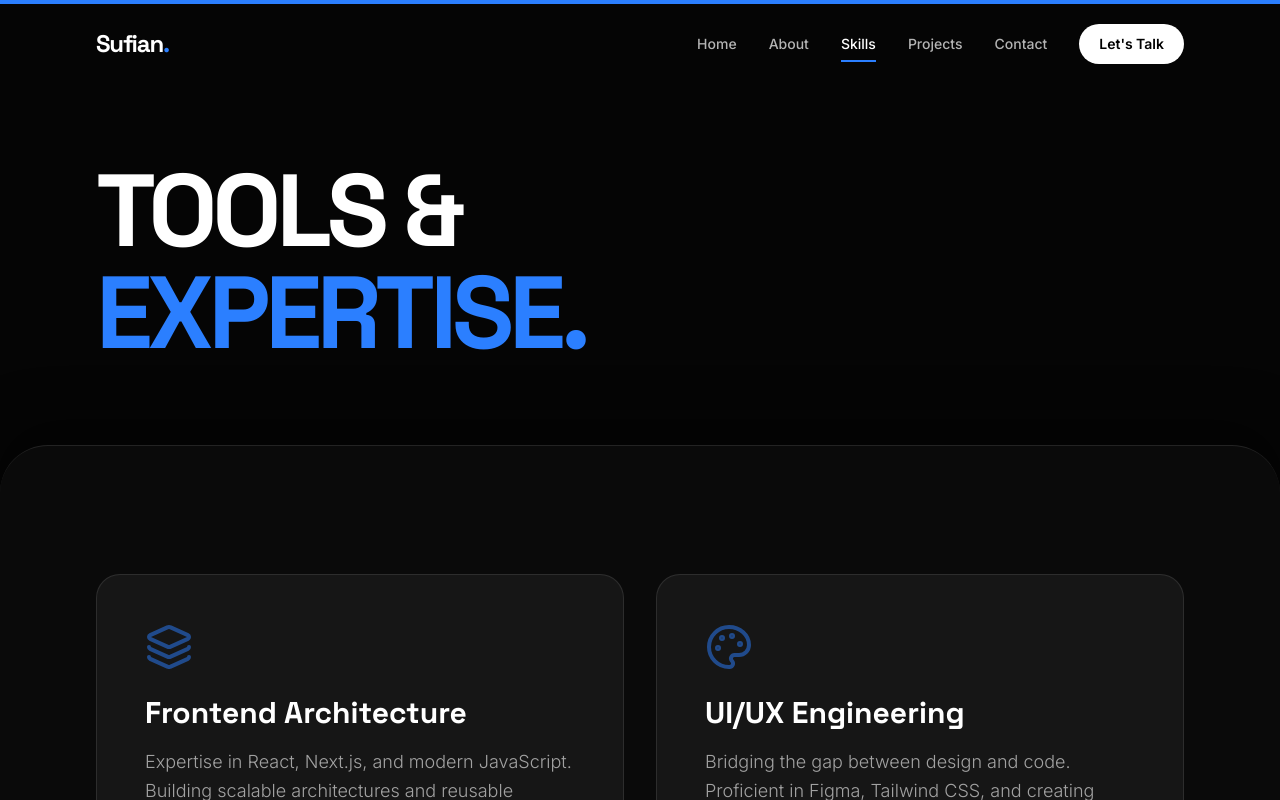
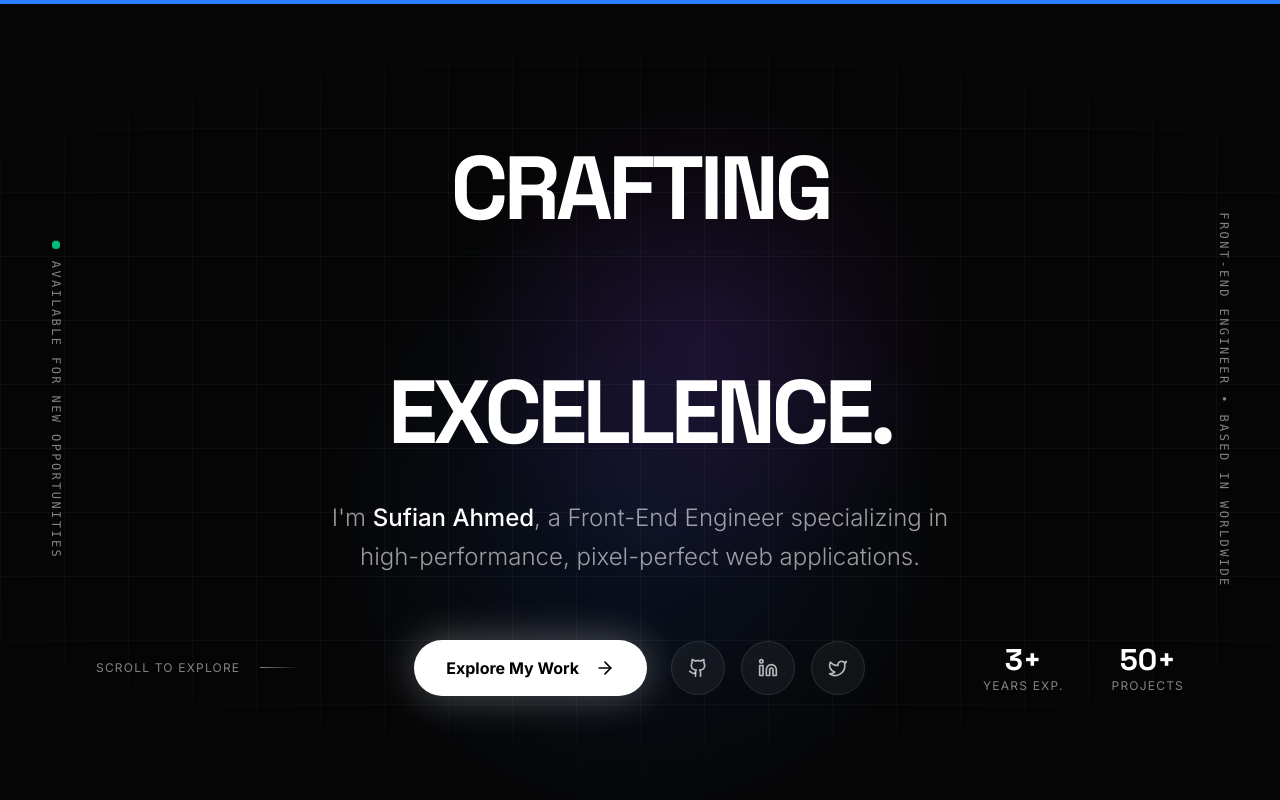
Before and after one commit to sofyan-ahmed511/Sufian_Portfolio, a Next.js app: page /skills in a window 1280 px wide. Shown: the top 800 px of the page. Built offline with nearby package versions, Linux system fonts and the light colour scheme.

Commit message:
Enhance SEO and metadata in layout, optimize image loading in projects and carousel, and improve Navbar with new animations and social links

```diff
--- a/app/layout.tsx
+++ b/app/layout.tsx
@@ -17,6 +17,34 @@ const spaceGrotesk = Space_Grotesk({
 export const metadata: Metadata = {
   title: 'Sufian Ahmed | Front-End Developer',
   description: 'Portfolio of Sufian Ahmed, Front-End Developer with 3 years of experience in React, Next.js, and Tailwind CSS.',
+  keywords: ['Front-End Developer', 'React Developer', 'Next.js', 'Tailwind CSS', 'Web Development', 'Portfolio', 'Sufian Ahmed'],
+  authors: [{ name: 'Sufian Ahmed' }],
+  creator: 'Sufian Ahmed',
+  openGraph: {
+    type: 'website',
+    locale: 'en_US',
+    url: 'https://sufianahmed.com',
+    title: 'Sufian Ahmed | Front-End Developer',
+    description: 'Portfolio of Sufian Ahmed, Front-End Developer with 3 years of experience in React, Next.js, and Tailwind CSS.',
+    siteName: 'Sufian Ahmed Portfolio',
+  },
+  twitter: {
+    card: 'summary_large_image',
+    title: 'Sufian Ahmed | Front-End Developer',
+    description: 'Portfolio of Sufian Ahmed, Front-End Developer with 3 years of experience in React, Next.js, and Tailwind CSS.',
+    creator: '@sufianahmed',
+  },
+  robots: {
+    index: true,
+    follow: true,
+    googleBot: {
+      index: true,
+      follow: true,
+      'max-video-preview': -1,
+      'max-image-preview': 'large',
+      'max-snippet': -1,
+    },
+  },
 };
 
 export default function RootLayout({children}: {children: React.ReactNode}) {
--- a/app/projects/page.tsx
+++ b/app/projects/page.tsx
@@ -62,7 +62,15 @@ export default function ProjectsPage() {
                   className="w-full lg:w-1/2 aspect-[16/10] relative rounded-3xl overflow-hidden border border-white/10 shadow-2xl"
                   style={{ perspective: 1000 }}
                 >
-                  <Image src={project.img} alt={project.title} fill className="object-cover transition-transform duration-1000 group-hover:scale-105" referrerPolicy="no-referrer" />
+                  <Image
+                    src={project.img}
+                    alt={project.title}
+                    fill
+                    sizes="(max-width: 768px) 100vw, 50vw"
+                    priority={i === 0}
+                    className="object-cover transition-transform duration-1000 group-hover:scale-105"
+                    referrerPolicy="no-referrer"
+                  />
                   <div className="absolute inset-0 bg-black/20 group-hover:bg-transparent transition-colors duration-500" />
                 </motion.div>
 
--- a/components/HorizontalScrollCarousel.tsx
+++ b/components/HorizontalScrollCarousel.tsx
@@ -97,6 +97,7 @@ export default function HorizontalScrollCarousel() {
                 src={work.img}
                 alt={work.title}
                 fill
+                sizes="(max-width: 768px) 100vw, (max-width: 1200px) 75vw, 60vw"
                 className="object-cover transition-transform duration-700 group-hover:scale-105"
                 referrerPolicy="no-referrer"
               />
--- a/components/Navbar.tsx
+++ b/components/Navbar.tsx
@@ -2,146 +2,155 @@
 
 import { useState, useEffect } from 'react';
 import { motion, AnimatePresence } from 'motion/react';
-import { Menu, X } from 'lucide-react';
+import { ArrowRight, Github, Linkedin, Twitter } from 'lucide-react';
 import Link from 'next/link';
-import { usePathname } from 'next/navigation';
 
-const navLinks = [
-  { name: 'Home', href: '/' },
-  { name: 'About', href: '/about' },
-  { name: 'Skills', href: '/skills' },
-  { name: 'Projects', href: '/projects' },
-  { name: 'Contact', href: '/contact' },
+const words = [
+  { text: "DIGITAL", color: "text-blue-400" },
+  { text: "SCALABLE", color: "text-emerald-400" },
+  { text: "IMMERSIVE", color: "text-purple-400" },
+  { text: "INTERACTIVE", color: "text-orange-400" }
 ];
 
-export default function Navbar() {
-  const [isScrolled, setIsScrolled] = useState(false);
-  const [isMobileMenuOpen, setIsMobileMenuOpen] = useState(false);
-  const pathname = usePathname();
+export default function Hero() {
+  const [index, setIndex] = useState(0);
 
   useEffect(() => {
-    const handleScroll = () => {
-      setIsScrolled(window.scrollY > 50);
-    };
-    window.addEventListener('scroll', handleScroll);
-    return () => window.removeEventListener('scroll', handleScroll);
+    const interval = setInterval(() => {
+      setIndex((prev) => (prev + 1) % words.length);
+    }, 3000);
+    return () => clearInterval(interval);
   }, []);
 
-  useEffect(() => {
-    if (isMobileMenuOpen) {
-      document.body.style.overflow = 'hidden';
-    } else {
-      document.body.style.overflow = 'unset';
-    }
-    return () => { document.body.style.overflow = 'unset'; };
-  }, [isMobileMenuOpen]);
+  return (
+    <section className="relative w-full h-screen flex items-center justify-center overflow-hidden bg-[#050505]">
+      {/* Grid Background */}
+      <div className="absolute inset-0 bg-[linear-gradient(to_right,#ffffff0a_1px,transparent_1px),linear-gradient(to_bottom,#ffffff0a_1px,transparent_1px)] bg-[size:4rem_4rem] [mask-image:radial-gradient(ellipse_80%_50%_at_50%_50%,#000_70%,transparent_100%)]" />
 
-  return (
-    <motion.header
-      initial={{ y: -100 }}
-      animate={{ y: 0 }}
-      transition={{ duration: 0.8, ease: [0.16, 1, 0.3, 1] }}
-      className={`fixed top-0 left-0 right-0 z-50 transition-all duration-300 ${
-        isScrolled ? 'bg-[#050505]/80 backdrop-blur-md border-b border-white/10 py-4' : 'bg-transparent py-6'
-      }`}
-    >
-      <div className="w-full px-6 md:px-12 lg:px-24 flex items-center justify-between relative z-[101]">
-        <Link href="/" className="text-2xl font-display font-bold tracking-tighter text-white">
-          Sufian<span className="text-blue-500">.</span>
-        </Link>
+      {/* Glowing Orbs - Optimized with radial gradients instead of heavy blur filters */}
+      <div className="absolute top-1/4 left-1/4 w-[50vw] h-[50vw] bg-[radial-gradient(circle_at_center,rgba(37,99,235,0.15)_0%,transparent_70%)] mix-blend-screen pointer-events-none animate-pulse" />
+      <div className="absolute bottom-1/4 right-1/4 w-[40vw] h-[40vw] bg-[radial-gradient(circle_at_center,rgba(147,51,234,0.15)_0%,transparent_70%)] mix-blend-screen pointer-events-none" />
 
-        {/* Desktop Nav */}
-        <nav className="hidden md:flex items-center gap-8">
-          {navLinks.map((link) => {
-            const isActive = pathname === link.href;
-            return (
-              <Link
-                key={link.name}
-                href={link.href}
-                className={`text-sm font-medium transition-colors relative ${isActive ? 'text-white' : 'text-white/70 hover:text-white'}`}
+      {/* Left Vertical Text */}
+      <motion.div
+        initial={{ opacity: 0, x: -20 }}
+        animate={{ opacity: 1, x: 0 }}
+        transition={{ duration: 1, delay: 0.8, ease: [0.16, 1, 0.3, 1] }}
+        className="absolute left-6 md:left-12 top-1/2 -translate-y-1/2 hidden lg:flex items-center gap-4 z-20"
+        style={{ writingMode: 'vertical-rl', transform: 'rotate(180deg)' }}
+      >
+        <div className="flex items-center gap-3">
+          <span className="relative flex h-2 w-2">
+            <span className="animate-ping absolute inline-flex h-full w-full rounded-full bg-emerald-400 opacity-75"></span>
+            <span className="relative inline-flex rounded-full h-2 w-2 bg-emerald-500"></span>
+          </span>
+          <span className="text-xs font-mono text-white/50 uppercase tracking-[0.2em]">Available for new opportunities</span>
+        </div>
+      </motion.div>
+
+      {/* Right Vertical Text */}
+      <motion.div
+        initial={{ opacity: 0, x: 20 }}
+        animate={{ opacity: 1, x: 0 }}
+        transition={{ duration: 1, delay: 0.8, ease: [0.16, 1, 0.3, 1] }}
+        className="absolute right-6 md:right-12 top-1/2 -translate-y-1/2 hidden lg:flex items-center gap-4 z-20"
+        style={{ writingMode: 'vertical-rl' }}
+      >
+        <span className="text-xs font-mono text-white/50 uppercase tracking-[0.2em]">Front-End Engineer • Based in Worldwide</span>
+      </motion.div>
+
+      <div className="w-full px-6 md:px-24 relative z-10 flex flex-col items-center justify-center text-center mt-10">
+
+        <motion.h1
+          initial={{ opacity: 0, y: 40 }}
+          animate={{ opacity: 1, y: 0 }}
+          transition={{ duration: 1, delay: 0.4, ease: [0.16, 1, 0.3, 1] }}
+          className="text-[12vw] md:text-[9vw] lg:text-[7vw] font-display font-bold tracking-tighter leading-none text-white w-full flex flex-col items-center justify-center gap-2 md:gap-4"
+        >
+          <span>CRAFTING</span>
+          <div className="h-[14vw] md:h-[10vw] lg:h-[8vw] overflow-hidden relative w-full max-w-[800px] text-center flex items-center justify-center">
+            <AnimatePresence mode="wait">
+              <motion.span
+                key={index}
+                initial={{ y: 80, opacity: 0 }}
+                animate={{ y: 0, opacity: 1 }}
+                exit={{ y: -80, opacity: 0 }}
+                transition={{ duration: 0.5, ease: "easeOut" }}
+                className={`absolute italic ${words[index].color}`}
               >
-                {link.name}
-                {isActive && (
-                  <motion.div
-                    layoutId="navbar-indicator"
-                    className="absolute -bottom-2 left-0 right-0 h-0.5 bg-blue-500"
-                    transition={{ type: "spring", stiffness: 300, damping: 30 }}
-                  />
-                )}
-              </Link>
-            );
-          })}
-          <Link
-            href="/contact"
-            className="px-5 py-2.5 rounded-full bg-white text-black text-sm font-semibold hover:bg-gray-200 transition-colors"
-          >
-            Let&apos;s Talk
-          </Link>
-        </nav>
+                {words[index].text}
+              </motion.span>
+            </AnimatePresence>
+            {/* Invisible placeholder to maintain width */}
+            <span className="opacity-0 pointer-events-none italic">INTERACTIVE</span>
+          </div>
+          <span>EXCELLENCE.</span>
+        </motion.h1>
 
-        {/* Mobile Menu Toggle */}
-        <button
-          className="md:hidden text-white"
-          onClick={() => setIsMobileMenuOpen(!isMobileMenuOpen)}
+        <motion.p
+          initial={{ opacity: 0, y: 20 }}
+          animate={{ opacity: 1, y: 0 }}
+          transition={{ duration: 1, delay: 0.6, ease: [0.16, 1, 0.3, 1] }}
+          className="mt-6 md:mt-10 text-lg md:text-xl lg:text-2xl text-white/60 max-w-2xl font-light leading-relaxed"
         >
-          {isMobileMenuOpen ? <X size={24} /> : <Menu size={24} />}
-        </button>
+          I&apos;m <span className="text-white font-medium">Sufian Ahmed</span>, a Front-End Engineer specializing in high-performance, pixel-perfect web applications.
+        </motion.p>
+
+        {/* Bottom Stats / Highlights / Links */}
+        <motion.div
+          initial={{ opacity: 0, y: 20 }}
+          animate={{ opacity: 1, y: 0 }}
+          transition={{ duration: 1, delay: 1.0, ease: [0.16, 1, 0.3, 1] }}
+          className="mt-12 md:mt-16 w-full flex flex-col md:flex-row items-center justify-between gap-8 md:gap-6"
+        >
+           {/* Left: Scroll to explore */}
+           <div className="flex items-center justify-center gap-2 text-white/50 text-xs uppercase tracking-widest order-3 md:order-1 w-full md:w-auto mt-4 md:mt-0">
+             <span>Scroll to explore</span>
+             <motion.div
+               animate={{ x: [0, 10, 0] }}
+               transition={{ duration: 2, repeat: Infinity, ease: "easeInOut" }}
+               className="w-10 h-[1px] bg-gradient-to-r from-white/50 to-transparent ml-2"
+             />
+           </div>
+
+           {/* Middle: Links */}
+           <div className="flex flex-col sm:flex-row items-center justify-center gap-4 sm:gap-6 order-1 md:order-2 w-full md:w-auto">
+             <Link
+               href="/projects"
+               className="group relative flex items-center justify-center gap-2 sm:gap-4 px-8 py-4 rounded-full bg-white text-black font-bold text-sm sm:text-base hover:scale-105 transition-all duration-300 shadow-[0_0_40px_rgba(255,255,255,0.3)] hover:shadow-[0_0_60px_rgba(255,255,255,0.5)] overflow-hidden w-full sm:w-auto"
+             >
+               <div className="absolute inset-0 bg-gradient-to-r from-gray-200 to-white opacity-0 group-hover:opacity-100 transition-opacity" />
+               <span className="relative z-10 whitespace-nowrap">Explore My Work</span>
+               <ArrowRight className="relative z-10 group-hover:translate-x-2 transition-transform" size={20} />
+             </Link>
+
+             <div className="flex items-center justify-center gap-4 w-full sm:w-auto">
+               {[
+                 { icon: Github, href: '#' },
+                 { icon: Linkedin, href: '#' },
+                 { icon: Twitter, href: '#' }
+               ].map((social, i) => (
+                 <a key={i} href={social.href} className="p-4 rounded-full border border-white/10 bg-white/5 hover:bg-white/10 hover:scale-110 transition-all text-white/70 hover:text-white backdrop-blur-md flex-1 sm:flex-none flex justify-center">
+                   <social.icon size={20} />
+                 </a>
+               ))}
+             </div>
+           </div>
+
+           {/* Right: Stats */}
+           <div className="flex flex-row sm:flex-row items-center justify-center gap-4 sm:gap-8 lg:gap-12 order-2 md:order-3 w-full md:w-auto">
+             <div className="flex flex-col items-center justify-center bg-white/5 border border-white/10 rounded-2xl px-6 py-3 w-full sm:w-auto md:bg-transparent md:border-none md:p-0">
+               <p className="text-2xl lg:text-3xl font-display font-bold text-white">3+</p>
+               <p className="text-[10px] sm:text-xs text-white/50 uppercase tracking-widest mt-1 md:mt-0">Years Exp.</p>
+             </div>
+             <div className="flex flex-col items-center justify-center bg-white/5 border border-white/10 rounded-2xl px-6 py-3 w-full sm:w-auto md:bg-transparent md:border-none md:p-0">
+               <p className="text-2xl lg:text-3xl font-display font-bold text-white">50+</p>
+               <p className="text-[10px] sm:text-xs text-white/50 uppercase tracking-widest mt-1 md:mt-0">Projects</p>
+             </div>
+           </div>
+        </motion.div>
+
       </div>
-
-      {/* Mobile Nav Overlay */}
-      <AnimatePresence>
-        {isMobileMenuOpen && (
-          <motion.div
-            initial={{ x: '100%' }}
-            animate={{ x: 0 }}
-            exit={{ x: '100%' }}
-            transition={{ duration: 0.5, ease: [0.22, 1, 0.36, 1] }}
-            className="fixed inset-0 z-[100] bg-[#050505] flex flex-col justify-center items-center md:hidden h-[100dvh] w-screen"
-          >
-            {/* Background Decoration */}
-            <div className="absolute top-1/4 right-0 w-64 h-64 bg-blue-600/10 rounded-full blur-[100px] pointer-events-none" />
-            <div className="absolute bottom-1/4 left-0 w-64 h-64 bg-purple-600/10 rounded-full blur-[100px] pointer-events-none" />
-
-            <div className="flex flex-col items-center gap-8 relative z-10 w-full px-6">
-              {navLinks.map((link, i) => {
-                const isActive = pathname === link.href;
-                return (
-                  <motion.div
-                    key={link.name}
-                    initial={{ opacity: 0, x: 50 }}
-                    animate={{ opacity: 1, x: 0 }}
-                    exit={{ opacity: 0, x: 20 }}
-                    transition={{ delay: 0.1 + i * 0.1, duration: 0.4, ease: "easeOut" }}
-                  >
-                    <Link
-                      href={link.href}
-                      onClick={() => setIsMobileMenuOpen(false)}
-                      className={`text-5xl font-display font-bold tracking-tighter ${isActive ? 'text-blue-400' : 'text-white hover:text-blue-400'} transition-colors`}
-                    >
-                      {link.name}
-                    </Link>
-                  </motion.div>
-                );
-              })}
-              <motion.div
-                initial={{ opacity: 0, y: 50 }}
-                animate={{ opacity: 1, y: 0 }}
-                exit={{ opacity: 0, y: 20 }}
-                transition={{ delay: 0.1 + navLinks.length * 0.1, duration: 0.4, ease: "easeOut" }}
-                className="mt-8"
-              >
-                <Link
-                  href="/contact"
-                  onClick={() => setIsMobileMenuOpen(false)}
-                  className="px-8 py-4 rounded-full bg-white text-black text-xl font-bold hover:bg-gray-200 transition-colors inline-block"
-                >
-                  Let&apos;s Talk
-                </Link>
-              </motion.div>
-            </div>
-          </motion.div>
-        )}
-      </AnimatePresence>
-    </motion.header>
+    </section>
   );
 }
--- a/components/SmoothScroll.tsx
+++ b/components/SmoothScroll.tsx
@@ -11,17 +11,22 @@ export default function SmoothScroll({ children }: { children: React.ReactNode }
       gestureOrientation: 'vertical',
       smoothWheel: true,
       wheelMultiplier: 1,
-      touchMultiplier: 2,
+      // Disable smooth scrolling on touch devices for better performance
+      // Native touch scrolling is hardware accelerated and feels better
+      syncTouch: false,
     });
+
+    let rafId: number;
 
     function raf(time: number) {
       lenis.raf(time);
-      requestAnimationFrame(raf);
+      rafId = requestAnimationFrame(raf);
     }
 
-    requestAnimationFrame(raf);
+    rafId = requestAnimationFrame(raf);
 
     return () => {
+      cancelAnimationFrame(rafId);
       lenis.destroy();
     };
   }, []);
```
